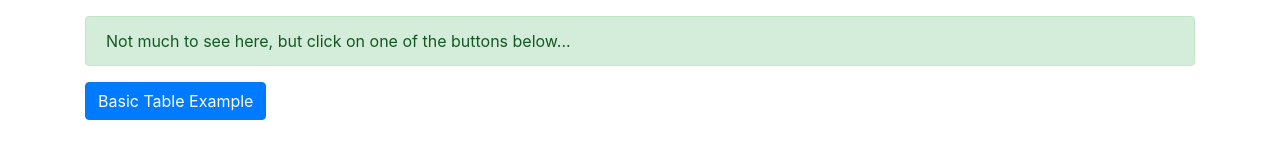
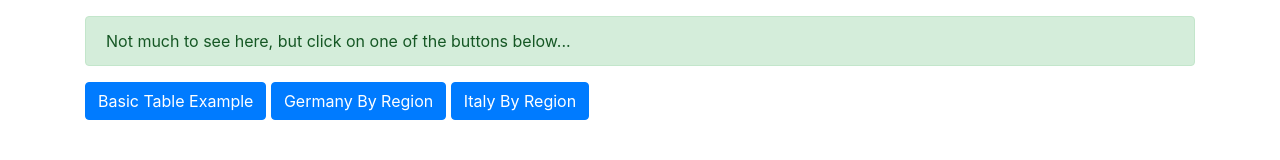
Before and after one commit to 60thGPC/60thGPC.github.io, a plain HTML site: page index.html in a window 1280 px wide. Drawn offline with nearby package versions, Linux system fonts and the light colour scheme.

Commit message:
Added buttons for Germany and Italy

```diff
--- a/index.html
+++ b/index.html
@@ -17,6 +17,8 @@
                 Not much to see here, but click on one of the buttons below...
             </div>
             <a class="btn btn-primary" href="covid/basic.html" target="_blank" role="button">Basic Table Example</a>
+            <a class="btn btn-primary" href="covid/germany.html" target="_blank" role="button">Germany By Region</a>
+            <a class="btn btn-primary" href="covid/italy.html" target="_blank" role="button">Italy By Region</a>
         </main>
     </div>
     <script src="https://code.jquery.com/jquery-3.5.1.slim.min.js"
```
